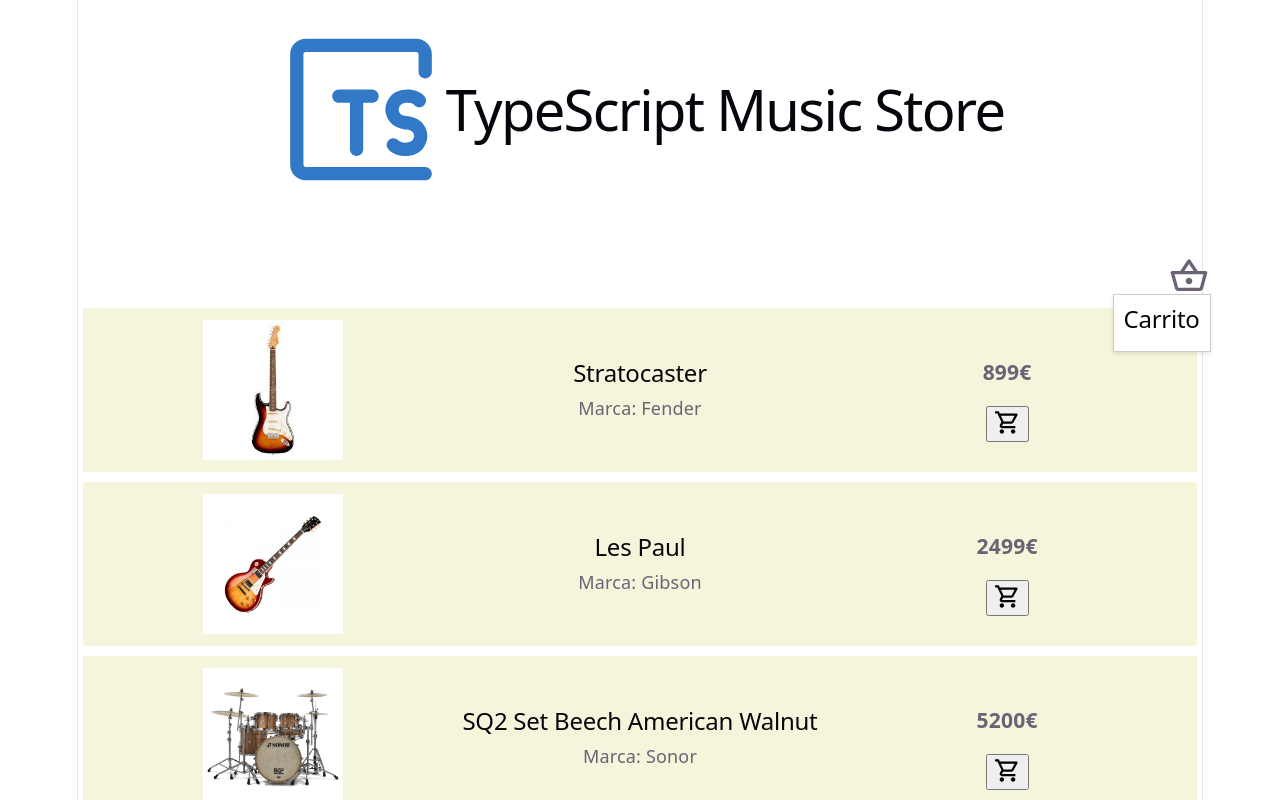
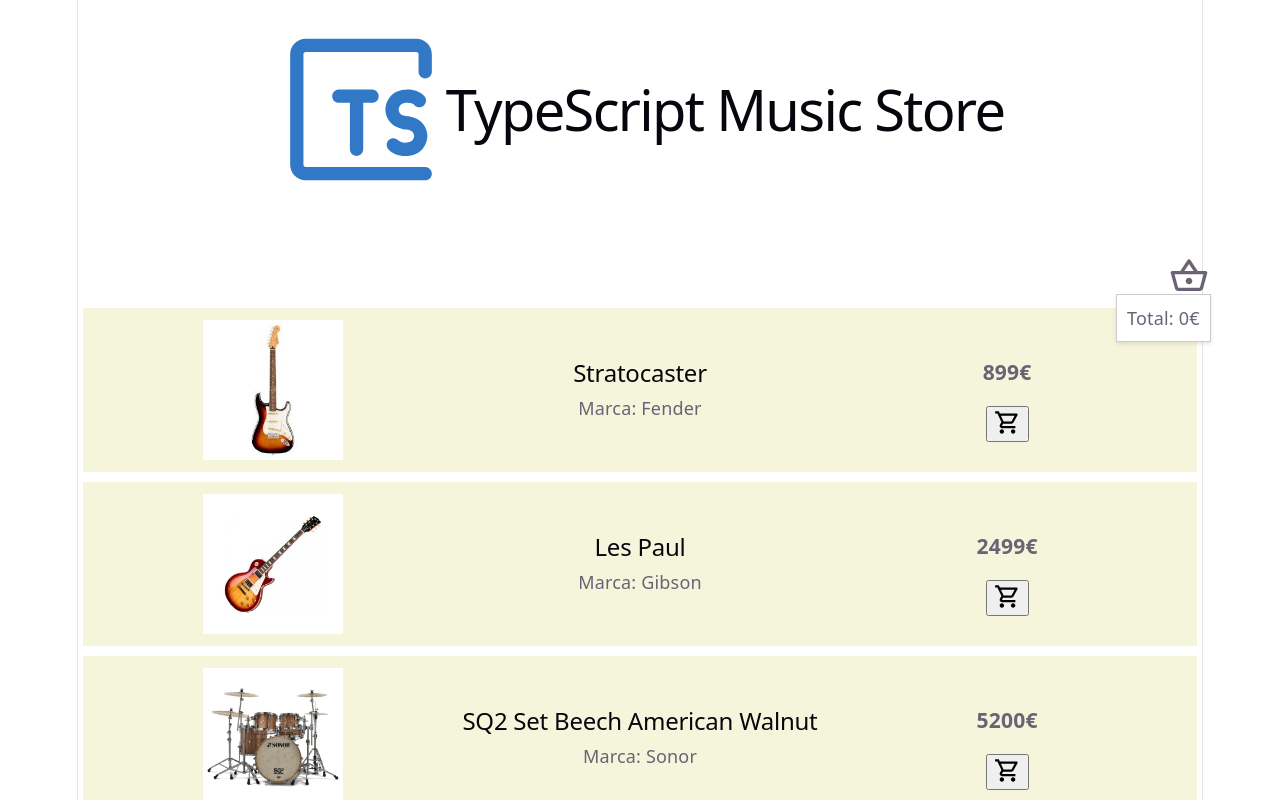
Before and after one commit to JuananA1000/TSMusicStore, a React (Vite) app: page / in a window 1280 px wide. Both pictures are taken after a click on the icon 1188 px from the left and 276 px from the top of the page. Shown: the top 800 px of the page. Built offline with nearby package versions, Linux system fonts and the light colour scheme.

Commit message:
FEAT: Calcular precio total

```diff
--- a/src/components/Carrito.tsx
+++ b/src/components/Carrito.tsx
@@ -13,9 +13,10 @@
 };
 
 export const Carrito = ({ articulos }: CarritoProps) => {
+  const precioTotal = articulos.reduce((sum, item) => sum + item.precio * item.cantidad, 0);
+
   return (
     <div className='carrito-content'>
-      <h2>Carrito</h2>
       {articulos.map((item) => (
         <div key={item.id} className='carrito-item'>
           {item.cantidad > 1 && <span className='carrito-item-cantidad'>x{item.cantidad}</span>}
@@ -26,6 +27,7 @@
           </div>
         </div>
       ))}
+      Total: {precioTotal}€
     </div>
   );
 };
```
